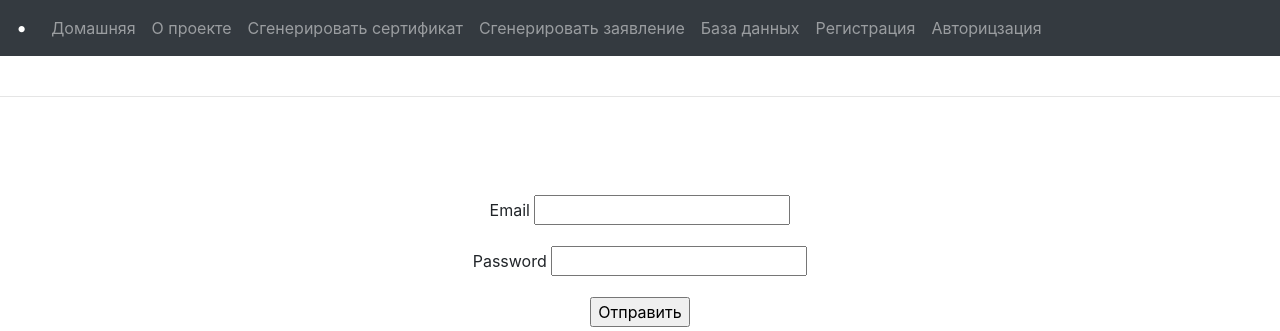
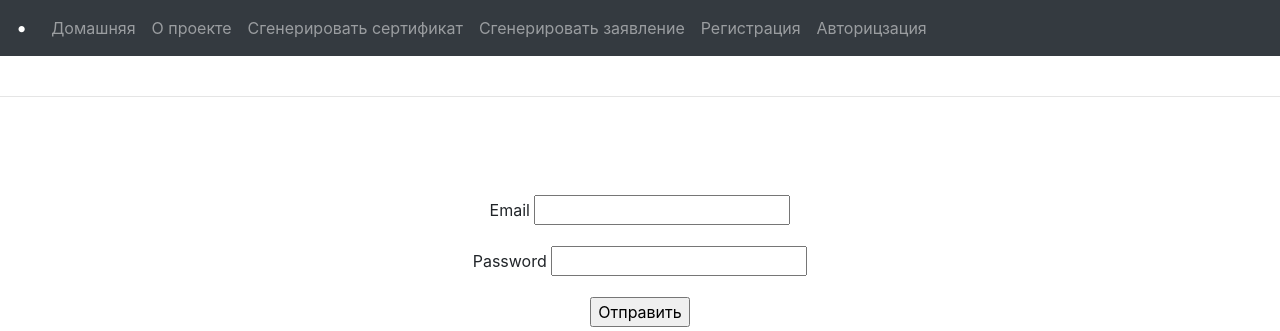
Before and after one commit to swompyCh/new_flask_generate, a Flask app: page /auth in a window 1280 px wide. Shown: the top 331 px of the page. Run offline with Flask 2, Linux system fonts and the light colour scheme; some libraries are stand-ins or nearby versions.

Commit message:
Update base.html

```diff
--- a/templates/base.html
+++ b/templates/base.html
@@ -67,9 +67,9 @@
               <li class="nav-Filler">
                 <a class="nav-link" href="{{ url_for('gen_dogovor') }}">Сгенерировать заявление</a>
               </li>
-              <li class="nav-Filler">
-                <a class="nav-link" href="{{ url_for('view') }}">База данных</a>
-              </li>
+<!--                <li class="nav-Filler"> -->
+<!--                 <a class="nav-link" href="{{ url_for('view') }}">База данных</a> -->
+<!--               </li>  -->
               <li class="nav-Filler">
                 <a class="nav-link" href="{{ url_for('reg') }}">Регистрация</a>
               </li>
```
